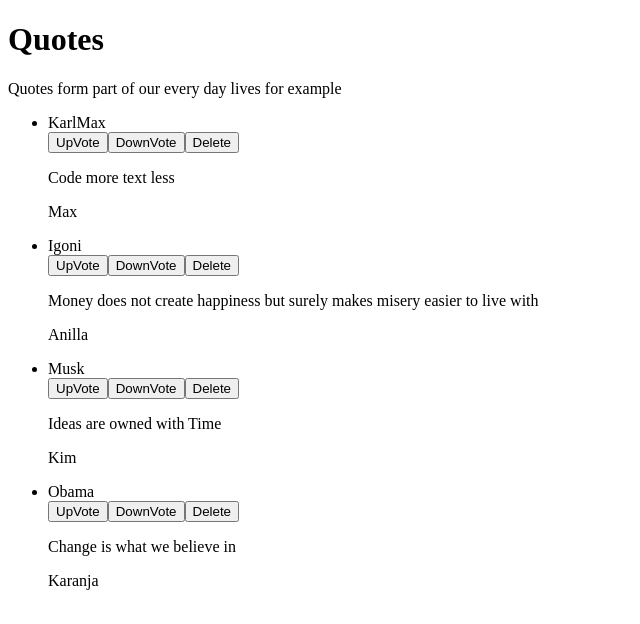
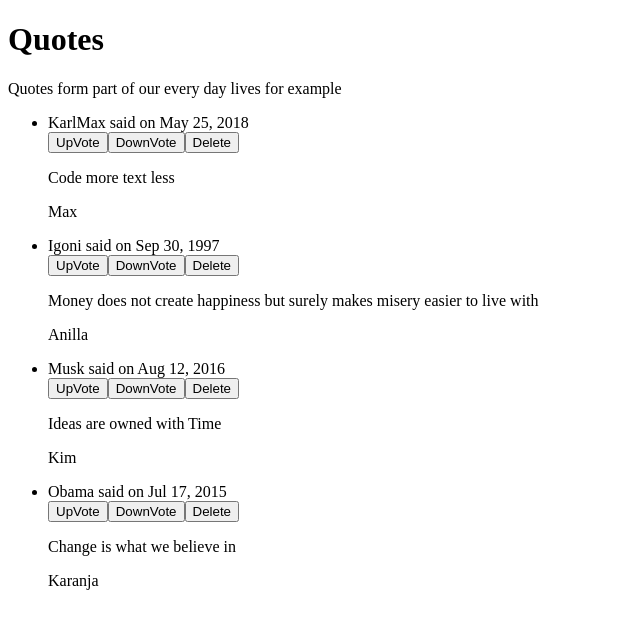
Before and after one commit to Anillab/Quote, an Angular app: page / in a window 1280 px wide. Shown: the top 624 px of the page, without its empty margins (0-640 px from the left). Built offline with nearby package versions, Linux system fonts and the light colour scheme.

Commit message:
Added a date pipe to my time function

```diff
--- a/src/app/quote.ts
+++ b/src/app/quote.ts
@@ -1,11 +1,10 @@
 export class Quote {
   public upVotes:number
   public downVotes:number
-  public postedTime:Date
-  constructor(public quote:string,public author:string,public writerQuote:string)
+  constructor(public quote:string,public author:string,public writerQuote:string,public postedTime:Date
+)
   {
   this.upVotes=0;
   this.downVotes=0
-  this.postedTime=new Date()
 }
 }
--- a/src/app/quote/quote.component.html
+++ b/src/app/quote/quote.component.html
@@ -2,7 +2,7 @@
 <p>Quotes form part of our every day lives for example</p>
 <ul>
   <div *ngFor='let quote of quotes;let i=index'>
-  <li>{{quote.quote}}</li>
+  <li>{{quote.quote}} said on {{quote.postedTime|date}}</li>
   <button (click)='addVote(i)' class="btn">UpVote</button>
   <button (click)='subVote(i)' class="btn">DownVote</button>
   <button (click) = 'quoteDelete(index)'>Delete</button>
--- a/src/app/quote/quote.component.ts
+++ b/src/app/quote/quote.component.ts
@@ -8,10 +8,10 @@
 })
 export class QuoteComponent implements OnInit {
   quotes=[
-    new Quote(" KarlMax","Code more text less","Max"),
-    new Quote("Igoni" ,"Money  does not create happiness but surely makes misery easier to live with","Anilla"),
-    new Quote("Musk","Ideas are owned with Time","Kim"),
-    new Quote("Obama","Change is what we believe in","Karanja"),
+    new Quote(" KarlMax","Code more text less","Max",new Date,(2017,0,18)),
+    new Quote("Igoni" ,"Money  does not create happiness but surely makes misery easier to live with","Anilla",new Date(1997,8,30)),
+    new Quote("Musk","Ideas are owned with Time","Kim",new Date(2016,7,12)),
+    new Quote("Obama","Change is what we believe in","Karanja",new Date(2015,6,17)),
 
   ]
   addVote(i){
```
